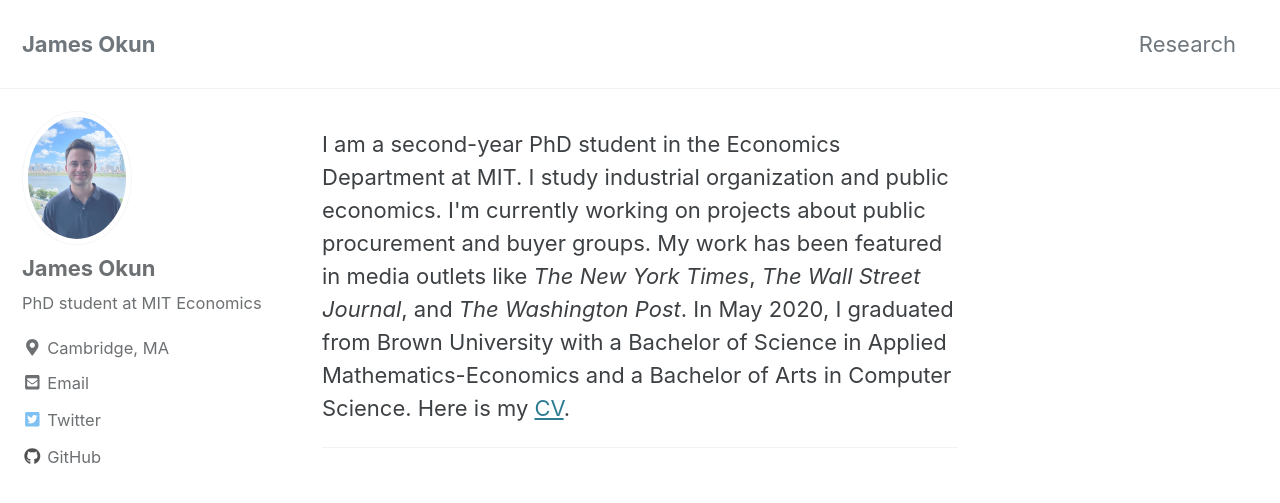
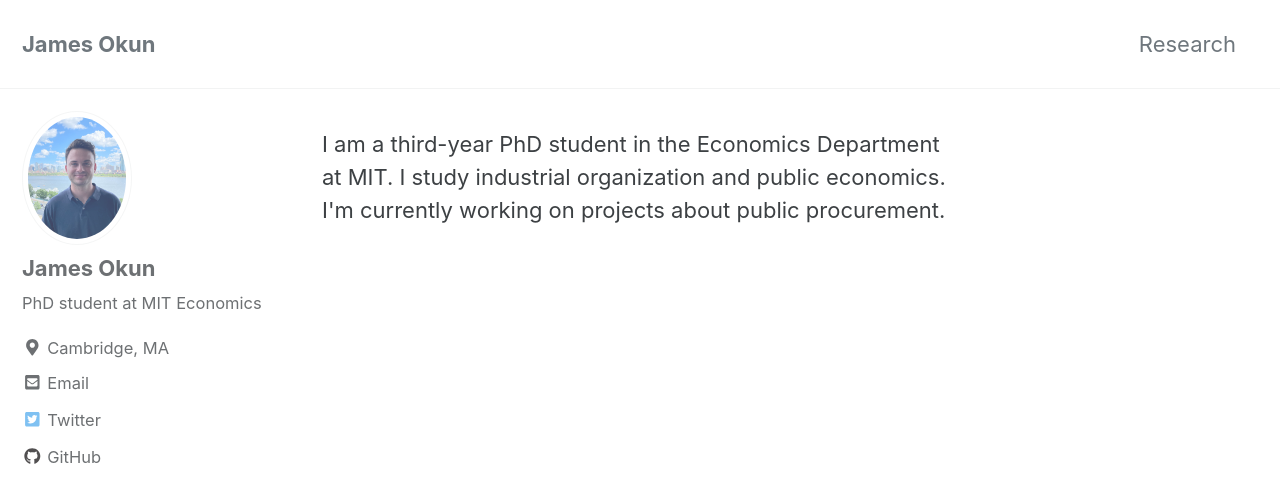
Before and after one commit to jamesokun/jamesokun.github.io, a Jekyll site: the page built from index.html, in a window 1280 px wide and 900 px high. Shown: the top 503 px of the window. Built offline with Jekyll 4.4.1, drawn with Linux system fonts in a browser that asks for light colours; nearby versions of some CDN libraries; the list of posts is cut into pages by our own code.

Commit message:
Update home.html

```diff
--- a/_layouts/home.html
+++ b/_layouts/home.html
@@ -2,8 +2,4 @@
 layout: archive
 ---
 
-I am a second-year PhD student in the Economics Department at MIT. I study industrial organization and public economics. I'm currently working on projects about public procurement and buyer groups.  My work has been featured in media outlets like <i>The New York Times</i>, <i>The Wall Street Journal</i>, and <i>The Washington Post</i>. In May 2020, I graduated from Brown University with a Bachelor of Science in Applied Mathematics-Economics
-and a Bachelor of Arts in Computer Science. Here is my <a href="files/jo_resume.pdf">CV</a>.
-<hr>
-<!--
--->
+I am a third-year PhD student in the Economics Department at MIT. I study industrial organization and public economics. I'm currently working on projects about public procurement.
```
